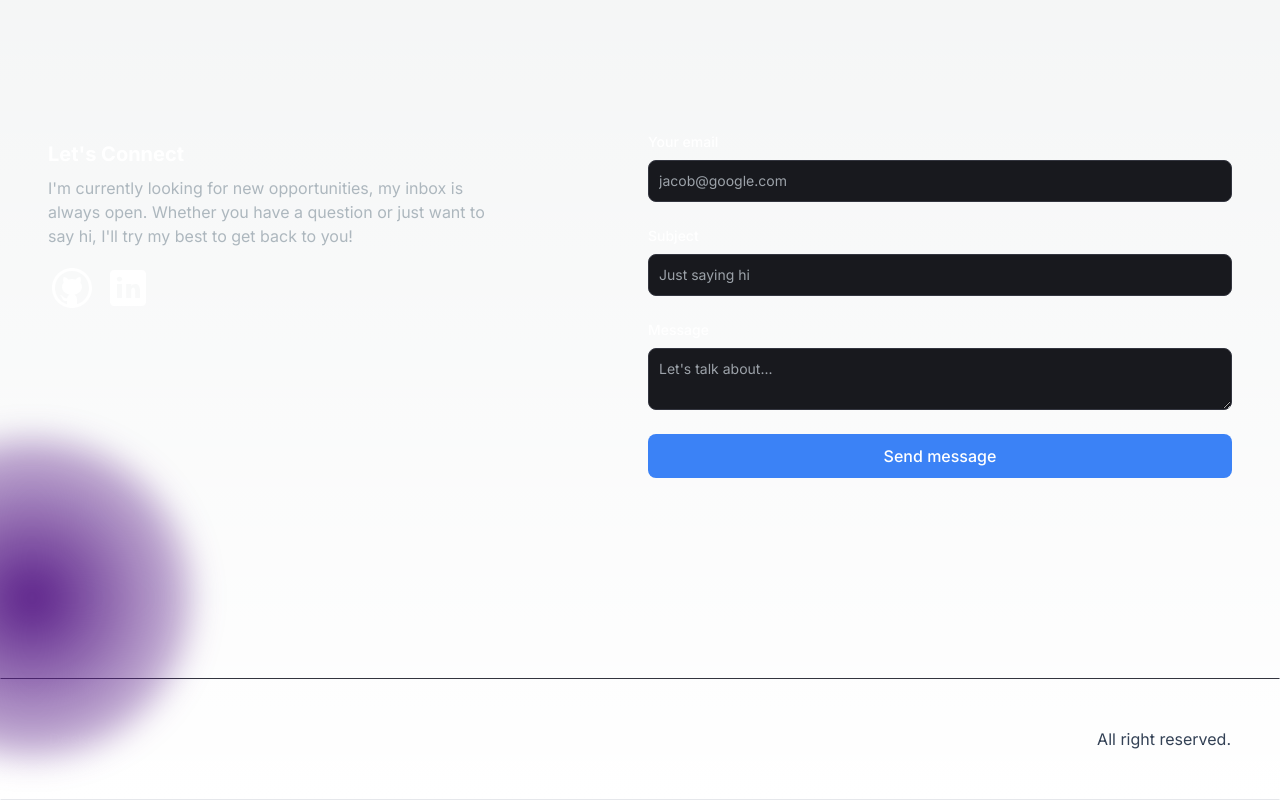
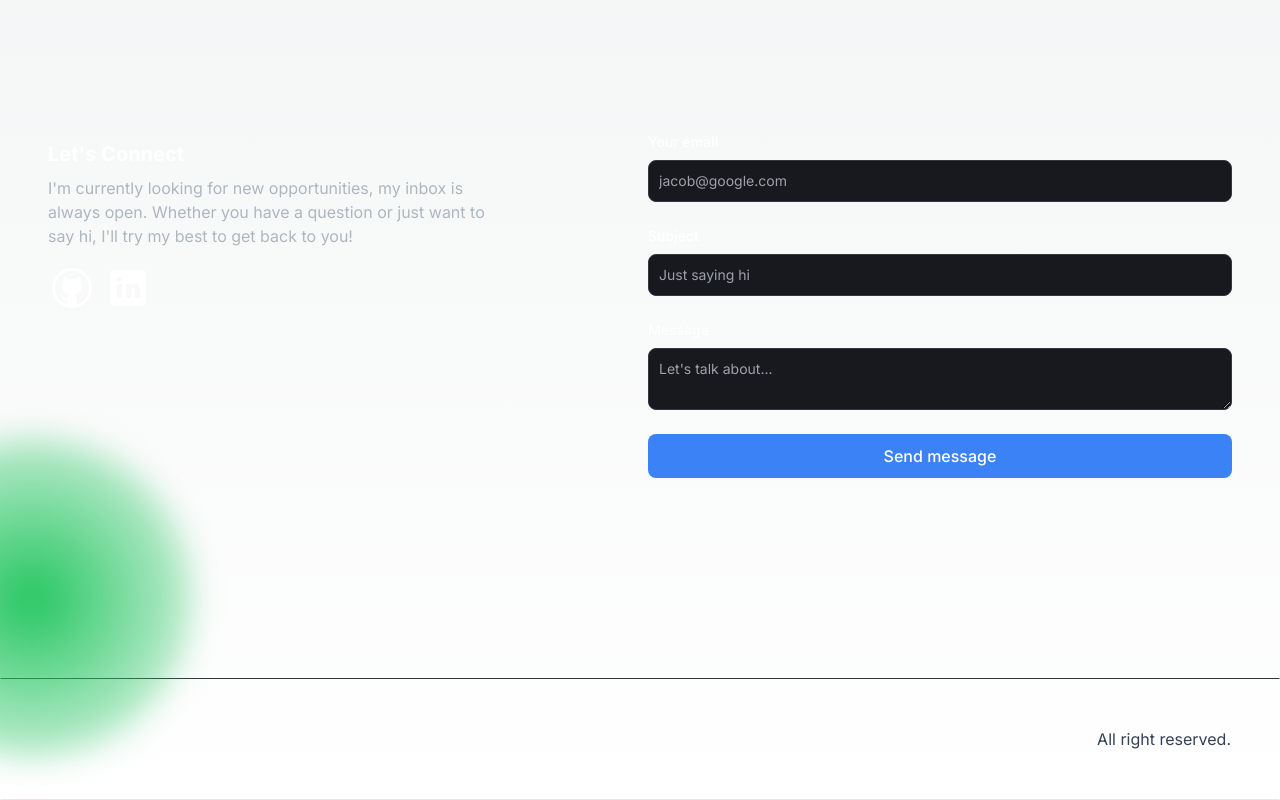
Before and after one commit to Desko95/portfolio-website, a Next.js app: page / in a window 1280 px wide. Shown: the part 2415-3215 px from the top of the page. Built offline with nearby package versions, Linux system fonts and the light colour scheme.

Commit message:
changed color of the thingy

```diff
--- a/app/components/EmailSection.jsx
+++ b/app/components/EmailSection.jsx
@@ -35,7 +35,7 @@ const EmailSection = () => {
 
   return (
     <section className="grid md:grid-cols-2 my-12 md:my-16 py-24 gap-4 relative">
-      <div className="absolute w-80 h-80 z-0 bg-[radial-gradient(ellipse_at_center,_var(--tw-gradient-stops))] from-purple-900 to-transparent rounded-full blur-lg top-full -left-4 transform -translate-x-1/2 -translate-y-1/2"></div>
+      <div className="absolute w-80 h-80 z-0 bg-[radial-gradient(ellipse_at_center,_var(--tw-gradient-stops))] from-green-500 to-transparent rounded-full blur-lg top-full -left-4 transform -translate-x-1/2 -translate-y-1/2"></div>
       <div className="z-10">
         <h5 className="text-xl font-bold text-white my-2">Let&apos;s Connect</h5>
         <p className="text-[#ADB7BE] mb-4 max-w-md">
```
